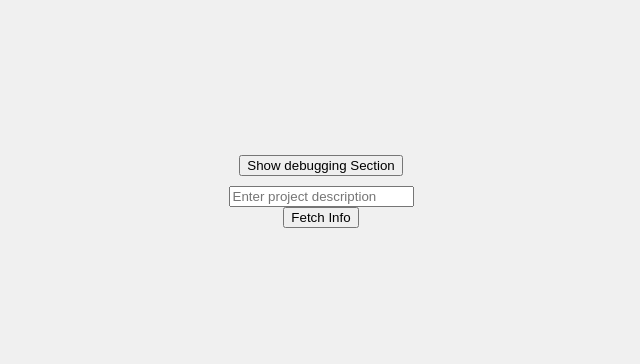
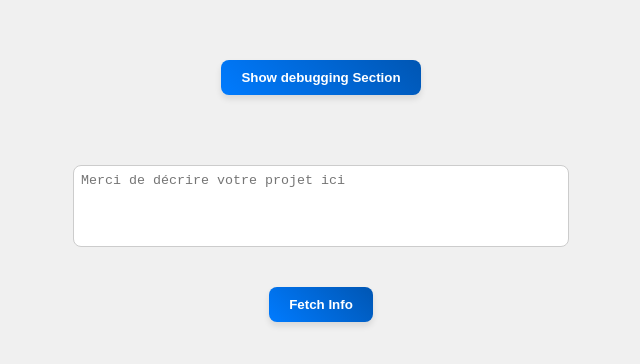
Before and after one commit to Acrend/vapp, a React (Create React App) app: page / in a window 1280 px wide. Shown: the part 224-588 px from the top of the page, without its empty margins (319-959 px from the left). Built offline with nearby package versions, Linux system fonts and the light colour scheme.

Commit message:
build : making multiple visual improvement

```diff
--- a/src/App.css
+++ b/src/App.css
@@ -18,3 +18,16 @@
   width: 100%;
   max-width: 600px;
 }
+
+.debug-section {
+  transition: max-height 0.5s ease-in -0.2s, opacity 0.5s ease-in;
+  overflow: hidden;
+  max-height: 0;
+  opacity: 0;
+}
+
+.debug-section.show {
+  transition: opacity 0.5s ease-out, max-height 0.8s ease-out;
+  max-height: 1000px;
+  opacity: 1;
+}
--- a/src/App.tsx
+++ b/src/App.tsx
@@ -1,16 +1,16 @@
 import React, { useState } from 'react';
-import './App.css'; // Importez le fichier CSS global
+import './App.css'; // Assurez-vous que le chemin est correct
 import TextBoxSearchSub from './components/text_box_search_sub/text_box_search_sub';
 import FetchButton from './components/fetch_search_sub_button/fetch_search_sub_button';
 import SubContainer from './components/sub_container/sub_container';
 
 function App() {
-  const [animal, setAnimal] = useState('');
-  const [index, setIndex] = useState(0);
+  const [animal, setAnimal] = useState<string>('');
+  const [index, setIndex] = useState<number>(0);
   const [idList, setIdList] = useState<string[]>([]);
-  const [inputData, setInputData] = useState('');
-  const [subResults, setSubResults] = useState<{ score: number; title: string }[]>([]);
-  const [showAnimalSection, setShowAnimalSection] = useState(false);
+  const [inputData, setInputData] = useState<string>('');
+  const [subResults, setSubResults] = useState<Array<{ score: number; title: string }>>([]);
+  const [showAnimalSection, setShowAnimalSection] = useState<boolean>(false);
 
   const fetchAnimal = async () => {
     try {
@@ -40,11 +40,14 @@ function App() {
         throw new Error(data.error || 'Failed to send data');
       }
       setIdList(data.sub_id_list || []);
-      fetchSubDetails(data.sub_id_list.slice(0, 5)); // Fetch details for the first 10 IDs
+      // Effacez les résultats précédents avant de charger de nouveaux détails
+      setSubResults([]); // Vide l'état pour s'assurer que les anciens résultats ne s'affichent plus
+      fetchSubDetails(data.sub_id_list.slice(0, 4)); // Fetch details for the first 4 IDs
     } catch (error) {
       handleError(error, 'Error sending data');
     }
   };
+
 
   const fetchSubDetails = async (subIds: string[]) => {
     try {
@@ -90,14 +93,12 @@ function App() {
         {showAnimalSection ? 'Hide debugging Section' : 'Show debugging Section'}
       </button>
 
-      {showAnimalSection && (
-        <div className="button-container">
-          <p>This section is only here for debugging purpose, and check if the call API are working properly</p>
-          <FetchButton onClick={fetchAnimal} label="Get Next Animal" />
-          <p>Animal: {animal}</p>
-          <p>Request Count: {index}</p>
-        </div>
-      )}
+      <div className={`button-container ${showAnimalSection ? 'debug-section show' : 'debug-section'}`}>
+        <p>This section is only here for debugging purpose, and check if the call API are working properly</p>
+        <FetchButton onClick={fetchAnimal} label="Get Next Animal" />
+        <p>Animal: {animal}</p>
+        <p>Request Count: {index}</p>
+      </div>
 
       <TextBoxSearchSub onInputChange={setInputData} />
       <FetchButton onClick={fetchInfo} label="Fetch Info" />
--- a/src/components/sub_container/sub_container.css
+++ b/src/components/sub_container/sub_container.css
@@ -1,12 +1,35 @@
-/* sub_container.css */
+:root {
+  --border-radius: 8px;
+  --background-color: #f9f9f9;
+  --transition-duration: 0.3s;
+  --box-shadow: 0 4px 6px rgba(0, 0, 0, 0.1);
+}
+
 .sub-container {
   border: 1px solid #ccc;
   padding: 16px;
   margin: 8px 0;
-    border-radius: 8px;
-    background-color: #f9f9f9;
+  border-radius: var(--border-radius);
+  background-color: var(--background-color);
+  box-shadow: var(--box-shadow);
+  transition: opacity var(--transition-duration) ease-in-out;
 }
+
 
 .sub-container p {
   margin: 4px 0;
 }
+
+/* Animation on component mount */
+/* @keyframes fadeIn {
+  from {
+    opacity: 0;
+  }
+  to {
+    opacity: 1;
+  }
+}
+
+.sub-container.fade-in {
+  animation: fadeIn var(--transition-duration) ease-in-out;
+} */
--- a/src/components/sub_container/sub_container.tsx
+++ b/src/components/sub_container/sub_container.tsx
@@ -1,4 +1,4 @@
-import React from 'react';
+import React, { useEffect, useState } from 'react';
 import './sub_container.css';
 
 interface SubContainerProps {
@@ -7,8 +7,17 @@ interface SubContainerProps {
 }
 
 const SubContainer: React.FC<SubContainerProps> = ({ score, title }) => {
+  const [opacity, setOpacity] = useState(0);
+
+  useEffect(() => {
+    const timer = setTimeout(() => {
+      setOpacity(1);
+    }, 300); // Assurez-vous que cela correspond à --transition-duration dans votre CSS
+    return () => clearTimeout(timer);
+  }, []);
+
   return (
-    <div className="sub-container">
+    <div className="sub-container" style={{ opacity }}>
       <p>Title: {title}</p>
       <p>Score: {score}</p>
     </div>
--- a/src/components/text_box_search_sub/text_box_search_sub.css
+++ b/src/components/text_box_search_sub/text_box_search_sub.css
@@ -4,17 +4,78 @@ form {
     border: 1px solid #ccc;
 }
 
+body, html {
+    margin: 0;
+    padding: 0;
+    height: 100%;
+}
+
+.container {
+    display: flex;
+    justify-content: center;
+    align-items: center;
+    width: 100%;
+    height: 100%;
+    padding: 20px;
+    box-sizing: border-box;
+}
+textarea {
+    width: 40%;
+    min-height: 4em;
+    padding: 0.5em;
+    margin: 20px;
+    border: 1px solid #ccc;
+    border-radius: 8px;
+    resize: none;
+    overflow-y: hidden;
+    text-align: left;
+    direction: ltr;
+    transition: border-color 0.3s ease-in-out, box-shadow 0.3s ease-in-out;
+}
+
+textarea:focus {
+    outline: none; /* Supprime l'outline par défaut */
+    box-shadow: 0 0 8px rgba(138, 164, 191, 0.736); /* Ajoute un halo subtil pour l'effet de focus */
+    border-color: #00000071; /* Change la couleur de la bordure lors du focus */
+}
+
+
+
 input[type="text"] {
-    margin: 10px;
-    padding: 8px;
-    width: 300px;
+    width: 20em; /* 5em par unité, ajustez selon vos besoins */
+    height: 9em; /* 3em par unité */
+    padding: 0.5em;
+    margin: 20px;
+    border: 1px solid #ccc;
+    border-radius: 8px;
+    transition: border-color 0.3s ease-in-out, box-shadow 0.3s ease-in-out;
+  }
+
+
+input[type="text"]:focus {
+    border-color: #007bff;
+    box-shadow: 0 0 8px rgba(0, 123, 255, 0.5);
 }
 
 button {
     padding: 10px 20px;
-    background-color: #007bff;
+    background-image: linear-gradient(45deg, #007bff, #0056b3);
     color: white;
+    font-weight: bold;
     border: none;
-    border-radius: 5px;
+    border-radius: 8px;
     cursor: pointer;
+    outline: none;
+    box-shadow: 0 4px 6px rgba(0, 0, 0, 0.1);
+    transition: transform 0.3s ease, box-shadow 0.3s ease;
 }
+
+button:hover {
+    transform: translateY(-2px);
+    box-shadow: 0 6px 12px rgba(0, 0, 0, 0.2);
+}
+
+button:active {
+    transform: translateY(1px);
+    box-shadow: 0 3px 6px rgba(0, 0, 0, 0.15);
+}
--- a/src/components/text_box_search_sub/text_box_search_sub.tsx
+++ b/src/components/text_box_search_sub/text_box_search_sub.tsx
@@ -1,16 +1,38 @@
-import React from 'react';
+import React, { useRef, useEffect } from 'react';
+import './text_box_search_sub.css';
 
 interface TextBoxSearchSubProps {
   onInputChange: (value: string) => void;
 }
 
 const TextBoxSearchSub: React.FC<TextBoxSearchSubProps> = ({ onInputChange }) => {
-  const handleChange = (e: React.ChangeEvent<HTMLInputElement>) => {
+  const textareaRef = useRef<HTMLTextAreaElement>(null); // Spécifiez le type correct pour le ref
+
+  const handleChange = (e: React.ChangeEvent<HTMLTextAreaElement>) => {
     onInputChange(e.target.value);
+    adjustHeight();
   };
 
+  const adjustHeight = () => {
+    if (textareaRef.current) {
+      textareaRef.current.style.height = 'inherit'; // Reset the height
+      textareaRef.current.style.height = `${textareaRef.current.scrollHeight}px`; // Adjust height
+    }
+  };
+
+  useEffect(() => {
+    adjustHeight(); // Adjust height on mount
+  }, []);
+
   return (
-    <input type="text" onChange={handleChange} placeholder="Enter project description" />
+    <div className="container">
+      <textarea
+        ref={textareaRef}
+        onChange={handleChange}
+        placeholder="Merci de décrire votre projet ici"
+        maxLength={2000}
+      />
+    </div>
   );
 };
 
```
Lines whose indentation alone changed are shown as unchanged.
